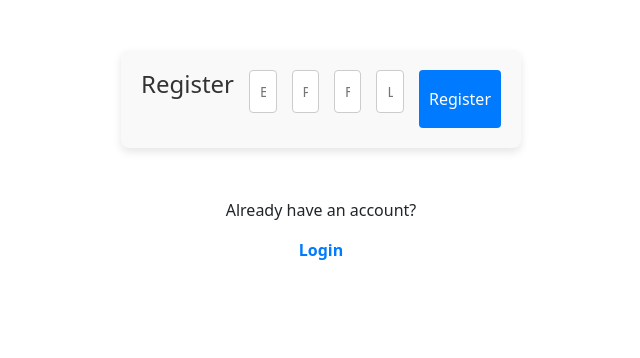
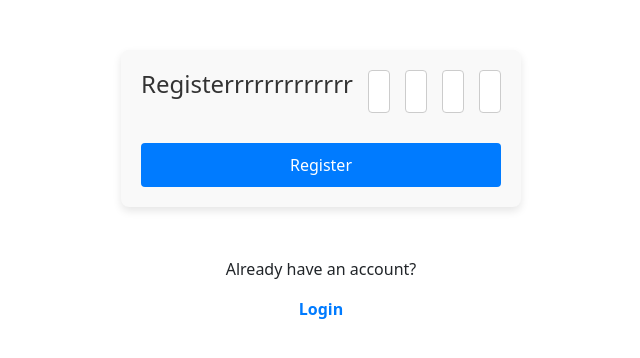
Before and after one commit to anjali777/biz_bill, a React (Create React App) app in the folder frontend_biz/: page / in a window 1280 px wide. Shown: the top 358 px of the page, without its empty margins (319-959 px from the left). Built offline with nearby package versions, Linux system fonts and the light colour scheme; a small style sheet from the web is missing.

Commit message:
users controller new function

```diff
--- a/frontend_biz/src/components/user/Register.js
+++ b/frontend_biz/src/components/user/Register.js
@@ -39,7 +39,7 @@ const Register = () => {
   return (
     <div className="register_form_div">
       <form className="register_form" onSubmit={handleSubmit}>
-        <h2>Register</h2>
+        <h2>Registerrrrrrrrrrrrr</h2>
         <input type="email" name="email" placeholder="Email" onChange={handleChange} required />
         <input type="password" name="password" placeholder="Password" onChange={handleChange} required />
         <input type="text" name="first_name" placeholder="First Name" onChange={handleChange} required />
```
Also changed, not shown: 1 other file (tests, documents, lock files or other folders).
